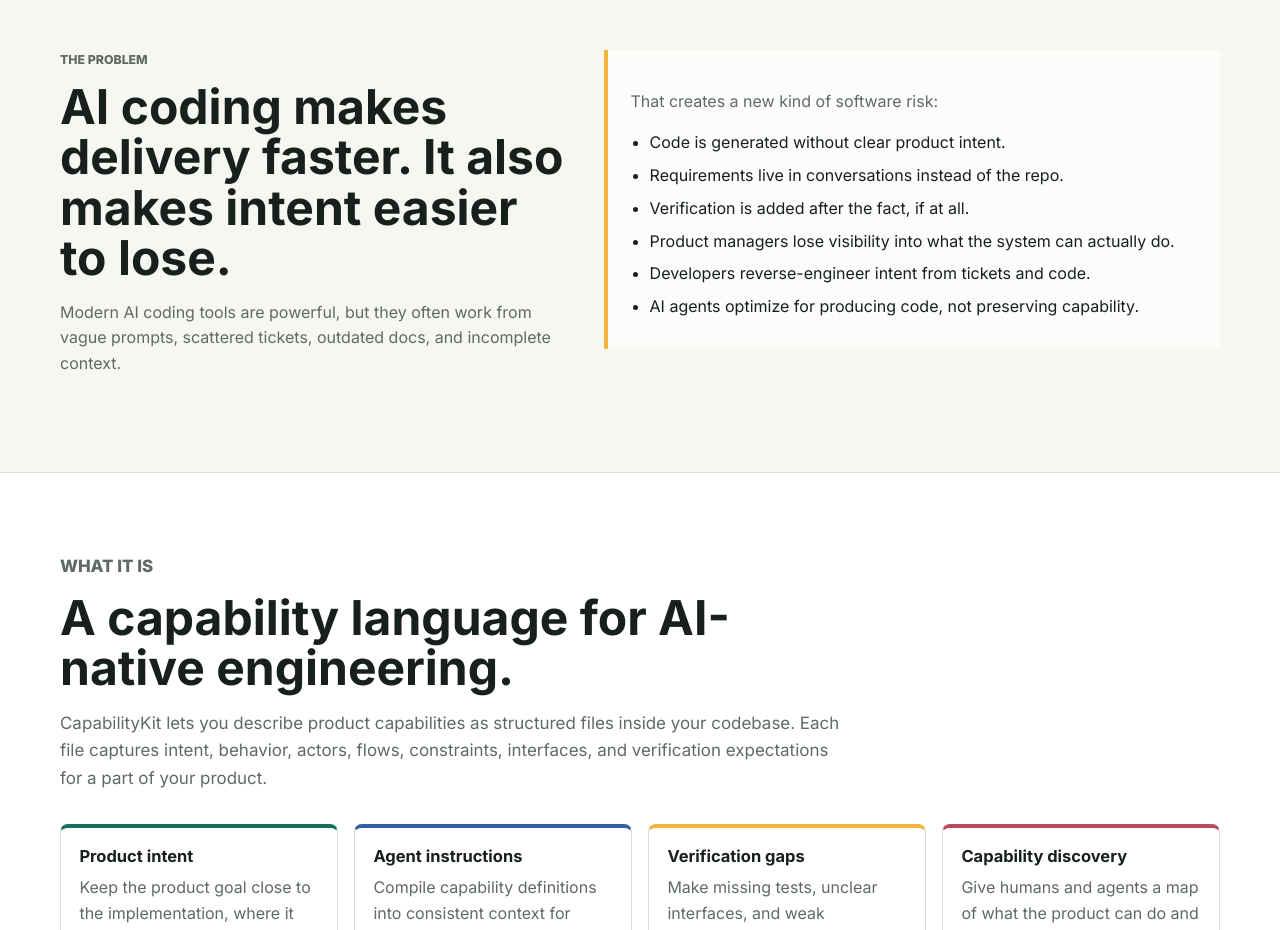
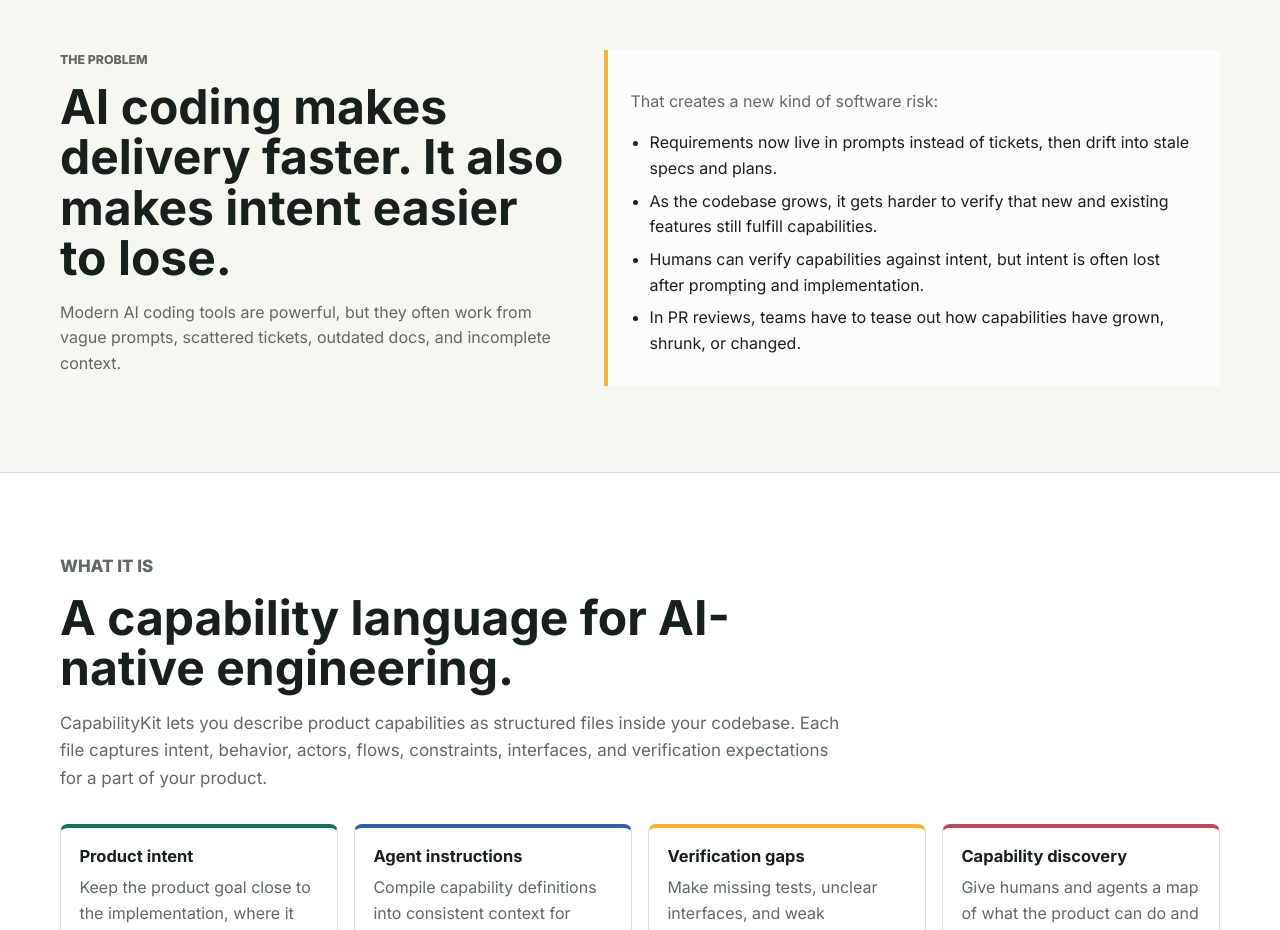
Before and after one commit to FocusedObjective/capabilitykit, a website: page website/index.html in a window 1280 px wide. Shown: the part 1320-2250 px from the top of the page. Drawn offline with Linux system fonts and the light colour scheme.

Commit message:
Update website problem bullets to reflect prompt-era capability drift

```diff
--- a/website/index.html
+++ b/website/index.html
@@ -114,12 +114,10 @@
           <div class="risk-list">
             <p>That creates a new kind of software risk:</p>
             <ul>
-              <li>Code is generated without clear product intent.</li>
-              <li>Requirements live in conversations instead of the repo.</li>
-              <li>Verification is added after the fact, if at all.</li>
-              <li>Product managers lose visibility into what the system can actually do.</li>
-              <li>Developers reverse-engineer intent from tickets and code.</li>
-              <li>AI agents optimize for producing code, not preserving capability.</li>
+              <li>Requirements now live in prompts instead of tickets, then drift into stale specs and plans.</li>
+              <li>As the codebase grows, it gets harder to verify that new and existing features still fulfill capabilities.</li>
+              <li>Humans can verify capabilities against intent, but intent is often lost after prompting and implementation.</li>
+              <li>In PR reviews, teams have to tease out how capabilities have grown, shrunk, or changed.</li>
             </ul>
           </div>
         </div>
```
